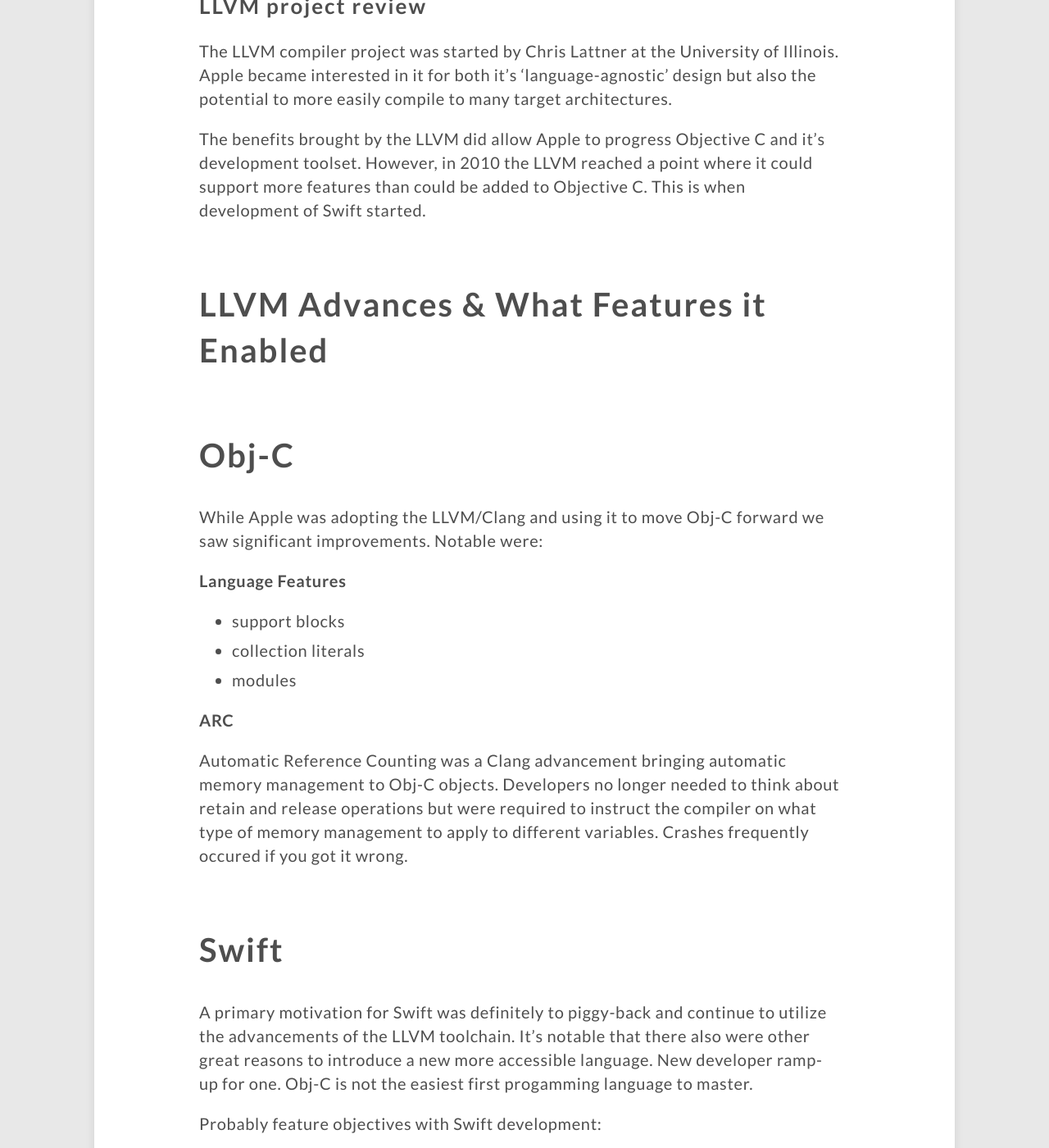
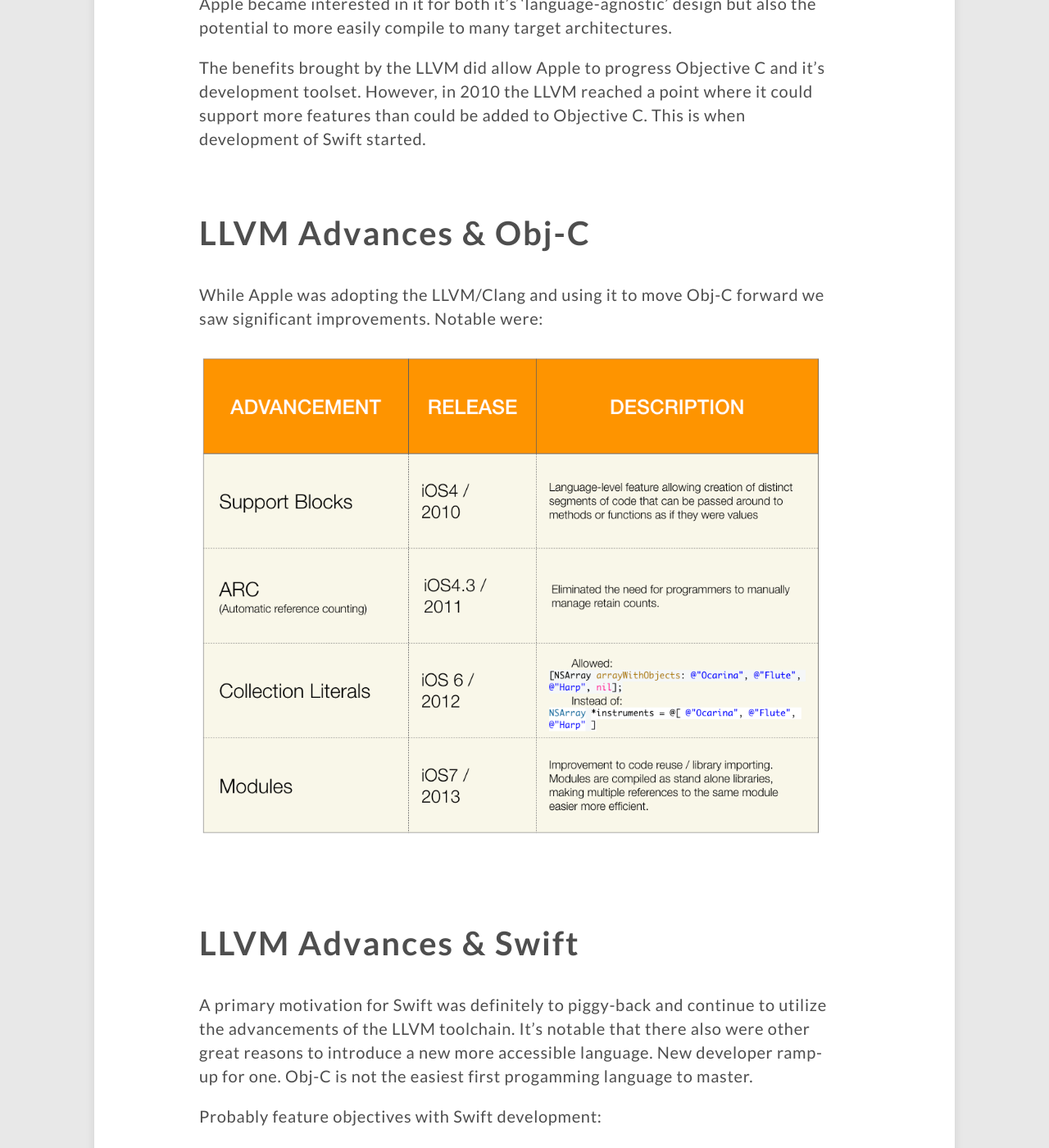
Before and after one commit to jyaunches/jyaunches.github.io, a Jekyll site: the page built from _posts/2017-07-05-llvm-and-swift.md, in a window 1280 px wide and 1400 px high, scrolled down 969 px. Shown: the whole window at 82% size. Built offline with Jekyll 4.4.1, drawn with Linux system fonts in a browser that asks for light colours; nearby versions of some CDN libraries; comment, search, counter and statistics services are not loaded; some of the changed text lies outside the part shown.

Commit message:
improvement to header usage in swift llvm article.. also moving obj-c review to use same table as swift materials

```diff
--- a/_posts/2017-07-05-llvm-and-swift.md
+++ b/_posts/2017-07-05-llvm-and-swift.md
@@ -14,34 +14,24 @@
 
 With this article, I want to look more in depth at how the LLVM enabled Swift to advance beyond Objective-C and what benefits this has brought.
 
-## Swift's Origins
-
 Swift came about as direct result of Apple's adoption and advancement of the LLVM compiler. See the [first article](http://yaunch.io/llvm-introduction/) in this series for more details on this. We'll review briefly here for context!
 
-### LLVM project review
+## LLVM project review
 
 The LLVM compiler project was started by Chris Lattner at the University of Illinois. Apple became interested in it for both it's 'language-agnostic' design but also the potential to more easily compile to many target architectures.
 
 The benefits brought by the LLVM did allow Apple to progress Objective C and it's development toolset. However, in 2010 the LLVM reached a point where it could support more features than could be added to Objective C. This is when development of Swift started.
 
-## LLVM Advances & What Features it Enabled
-
-
-## Obj-C
+## LLVM Advances & Obj-C
 
 While Apple was adopting the LLVM/Clang and using it to move Obj-C forward we saw significant improvements. Notable were:
 
-__Language Features__
+{% capture images %}
+	/images/swift-llvm/obj-language-evolution.png
+{% endcapture %}
+{% include gallery images=images cols=1 %}
 
-* support blocks
-* collection literals
-* modules
-
-__ARC__
-
-Automatic Reference Counting was a Clang advancement bringing automatic memory management to Obj-C objects. Developers no longer needed to think about retain and release operations but were required to instruct the compiler on what type of memory management to apply to different variables. Crashes frequently occured if you got it wrong.
-
-## Swift
+## LLVM Advances & Swift
 
 A primary motivation for Swift was definitely to piggy-back and continue to utilize the advancements of the LLVM toolchain. It's notable that there also were other great reasons to introduce a new more accessible language. New developer ramp-up for one. Obj-C is not the easiest first progamming language to master.
 
@@ -63,7 +53,7 @@
 
 A huge source of info on this was a talk given at the 2015 LLVM Developers' Meeting - [Swift's High-Level IR: A Case Study...](https://www.youtube.com/watch?v=Ntj8ab-5cvE). Check this out. It's fascinating.
 
-### SIL Enabled
+### Benefits
 
 As stated in the talk linked above, SIL enables a wider gap between source (Swift) semantics & IR semantics during compilation. This has a few notable benefits:
 
```
Also changed, not shown: images/swift-llvm/obj-language-evolution.png (added).
